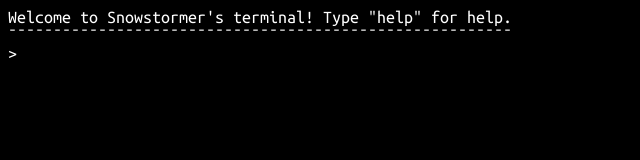
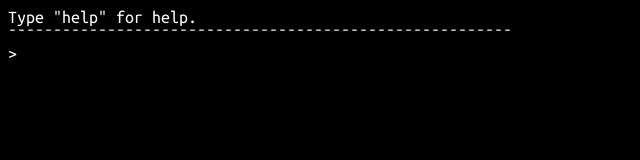
Before and after one commit to catsed/catsed.github.io, a plain HTML site: page index.html in a window 1280 px wide. Shown: the whole page, without its empty margins (0-640 px from the left). Drawn offline with nearby package versions, Linux system fonts and the light colour scheme.

Commit message:
username change

```diff
--- a/index.html
+++ b/index.html
@@ -10,7 +10,7 @@
 </head>
 <body>
   <div>
-    Welcome to Snowstormer's terminal! Type "help" for help.<br>
+    Type "help" for help.<br>
     ¯¯¯¯¯¯¯¯¯¯¯¯¯¯¯¯¯¯¯¯¯¯¯¯¯¯¯¯¯¯¯¯¯¯¯¯¯¯¯¯¯¯¯¯¯¯¯¯¯¯¯¯¯¯¯¯
   </div>
   <div class="inptext0">> <input type="text" class="input" spellcheck="false" /></div>
```
